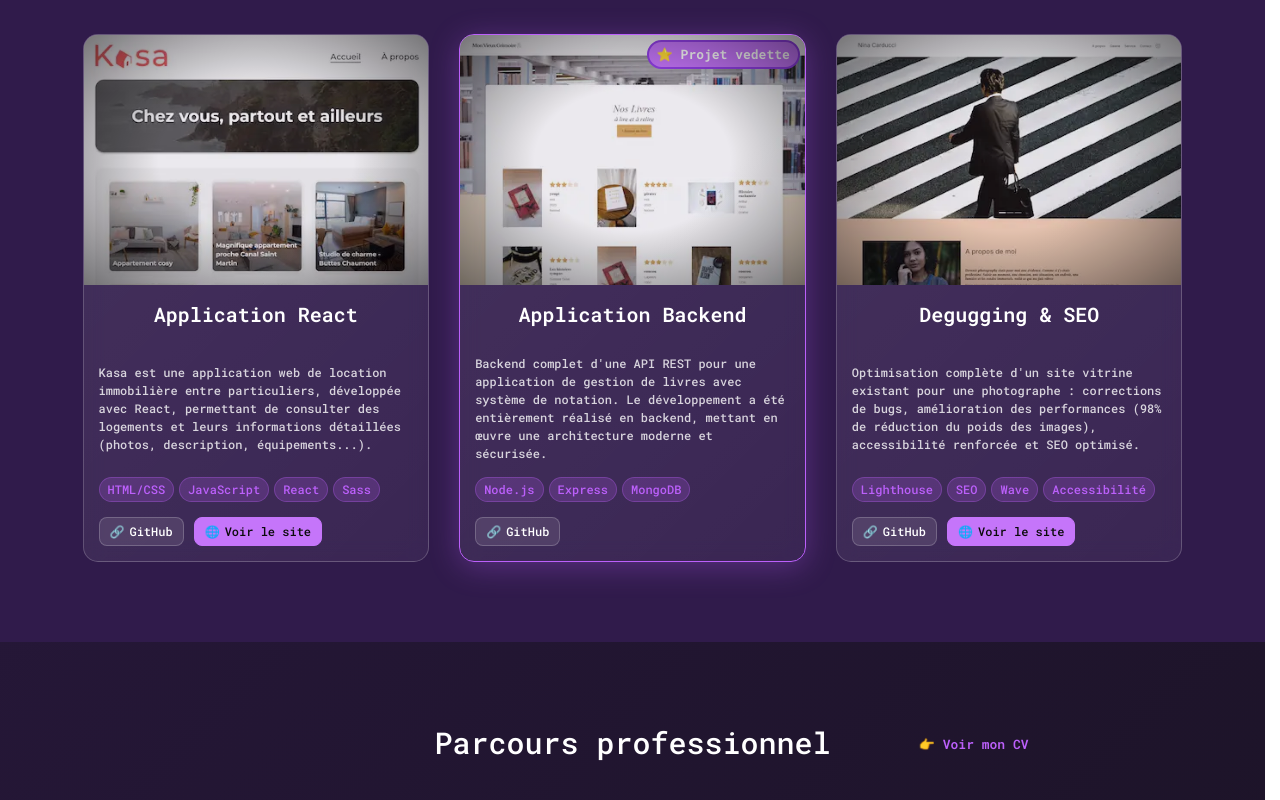
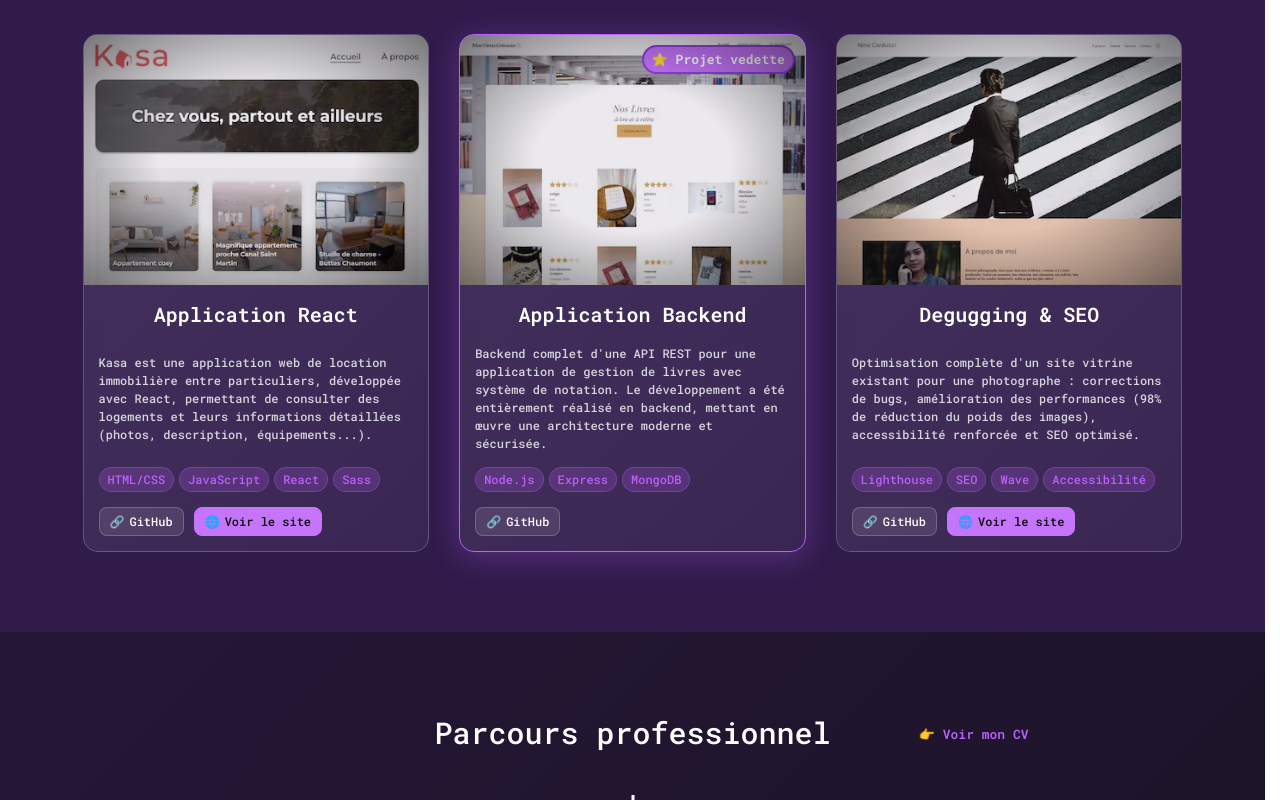
Before and after one commit to ProjetsDevFanny/Projet8_OCR_Portfolio, a React (Vite) app: page / in a window 1280 px wide. Shown: the part 1425-2225 px from the top of the page. Built offline with nearby package versions, Linux system fonts and the light colour scheme; a web font is replaced by a local one.

Commit message:
fix(projectCard): title & badge style

```diff
--- a/src/Components/Sections/Projects/projects.scss
+++ b/src/Components/Sections/Projects/projects.scss
@@ -89,8 +89,8 @@
 
   &__badge {
     position: absolute;
-    top: 5px;
-    right: 5px;
+    top: 10px;
+    right: 10px;
     background-color: $light_purple;
     color: $white;
     border: 2px solid $violet;
@@ -156,6 +156,7 @@
     font-weight: 600;
     flex-shrink: 0; // Empêche la compression du titre
     text-align: center;
+    margin-bottom: 0rem;
 
     @include mobile {
       margin-bottom: 1rem;
```
